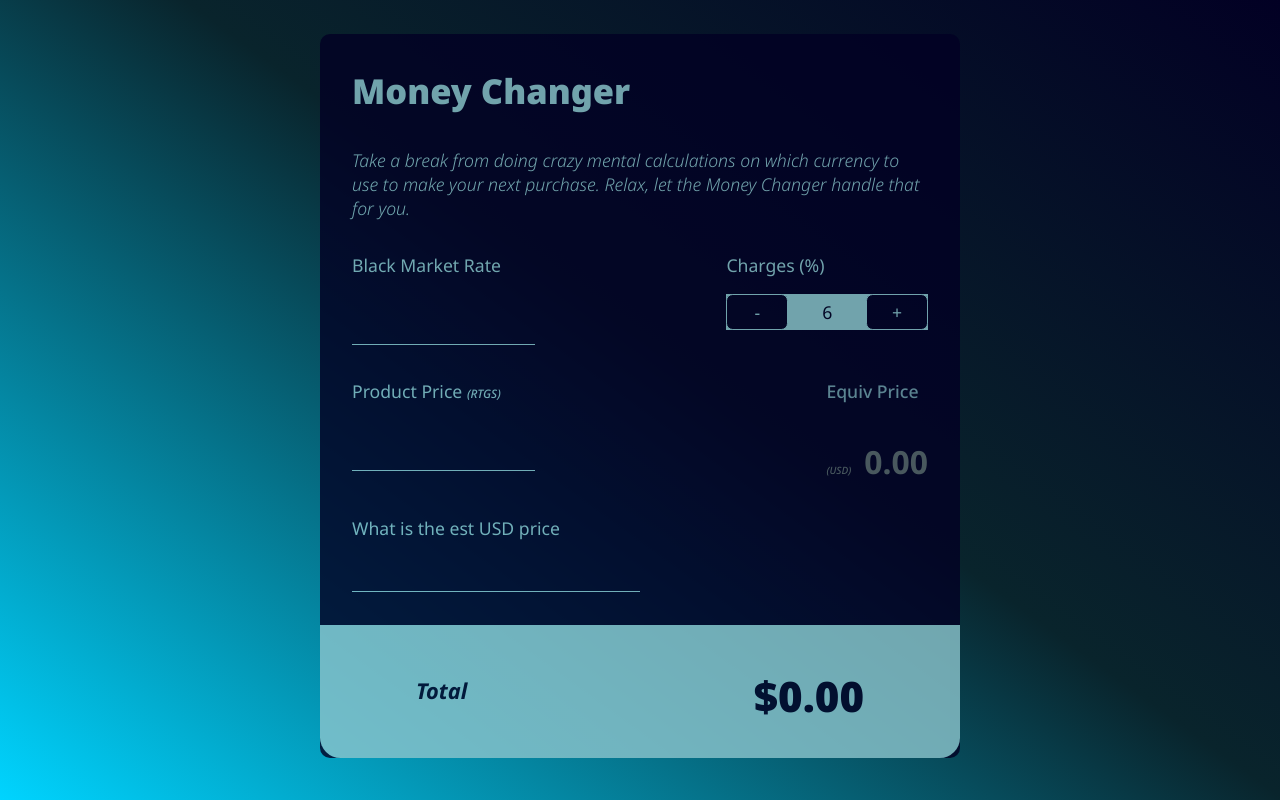
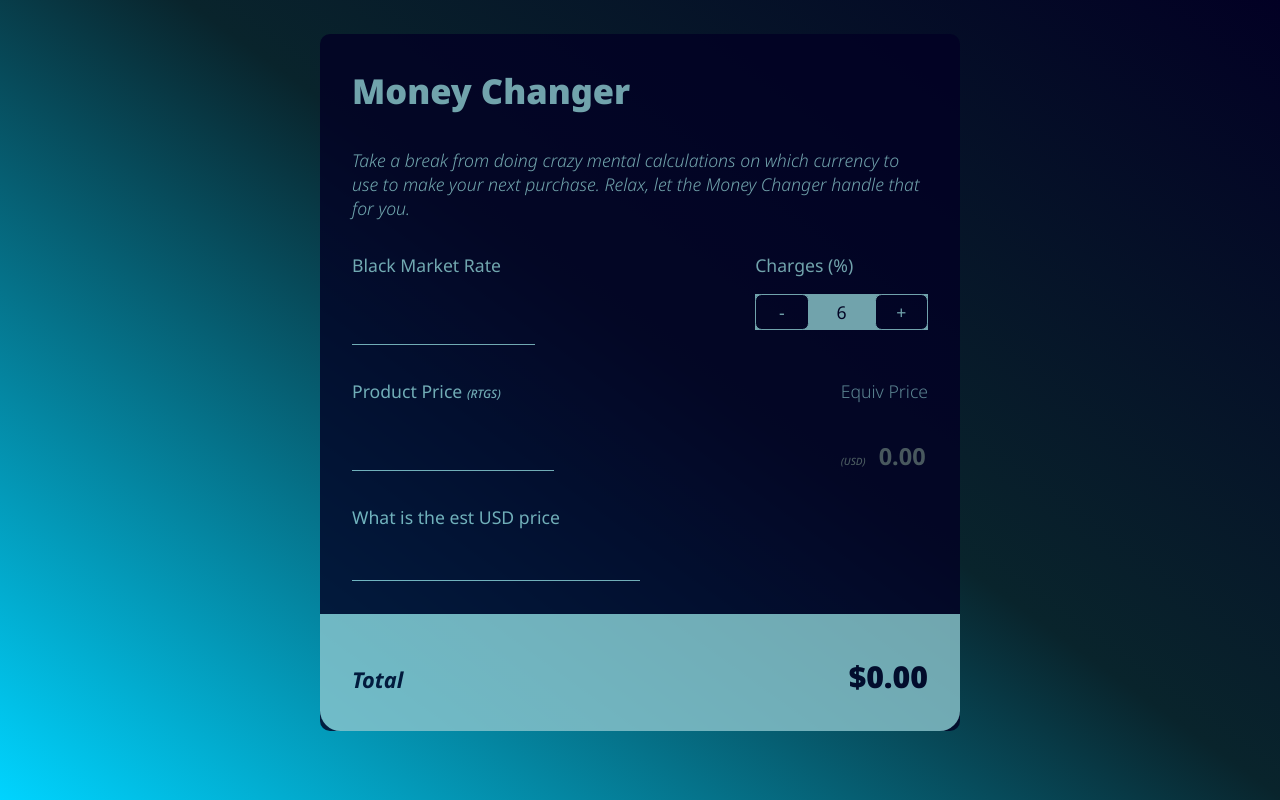
Before and after one commit to Godwill700/vanilla-money-changer, a website: page index.html in a window 1280 px wide. Drawn offline with Linux system fonts and the light colour scheme.

Commit message:
"adjustment for smaller screens"

```diff
--- a/Assets/SASS/styles.scss
+++ b/Assets/SASS/styles.scss
@@ -153,7 +153,7 @@ header {
 
   .charges {
     width: 35%;
-    max-width: 35%;
+    max-width: 30%;
   }
   .charge-percentage {
     display: flex;
@@ -197,20 +197,21 @@ header {
     font-weight: 500;
   }
 
+  .in-zw {
+    width: 50%;
+  }
+
   .in-usd {
     opacity: 0.8;
 
-    @media (max-width: 575px) {
-      width: 30%;
-    }
-
     p {
       margin-bottom: 2.2rem;
-      font-weight: 500;
+      font-weight: 300;
     }
 
     h1 {
-      font-size: 1.05rem;
+      // font-size: 0.1rem;
+
       opacity: 0.6;
       // text-align: left;
       .currency {
@@ -222,7 +223,7 @@ header {
     }
 
     span {
-      font-size: 1.9rem;
+      font-size: 1.4rem;
       color: rgb(185, 214, 185);
     }
   }
@@ -251,7 +252,7 @@ header {
     margin: 2.5rem auto 0rem;
     display: flex;
     justify-content: space-between;
-    width: 70%;
+    width: 90%;
 
     h1 {
       color: $main-bg;
@@ -259,7 +260,7 @@ header {
       font-style: italic;
       font-size: 1.3rem;
       padding-top: 0.5rem;
-      margin-right: 2rem;
+      margin-right: 1rem;
 
       @keyframes zoom {
         0% {
@@ -289,7 +290,7 @@ header {
     p {
       color: $main-bg;
       font-weight: 900;
-      font-size: 2.5rem;
+      font-size: 1.8rem;
       span {
         color: inherit;
         font-size: inherit;
```
Also changed, not shown: Assets/css/styles.css, 1 other file.
